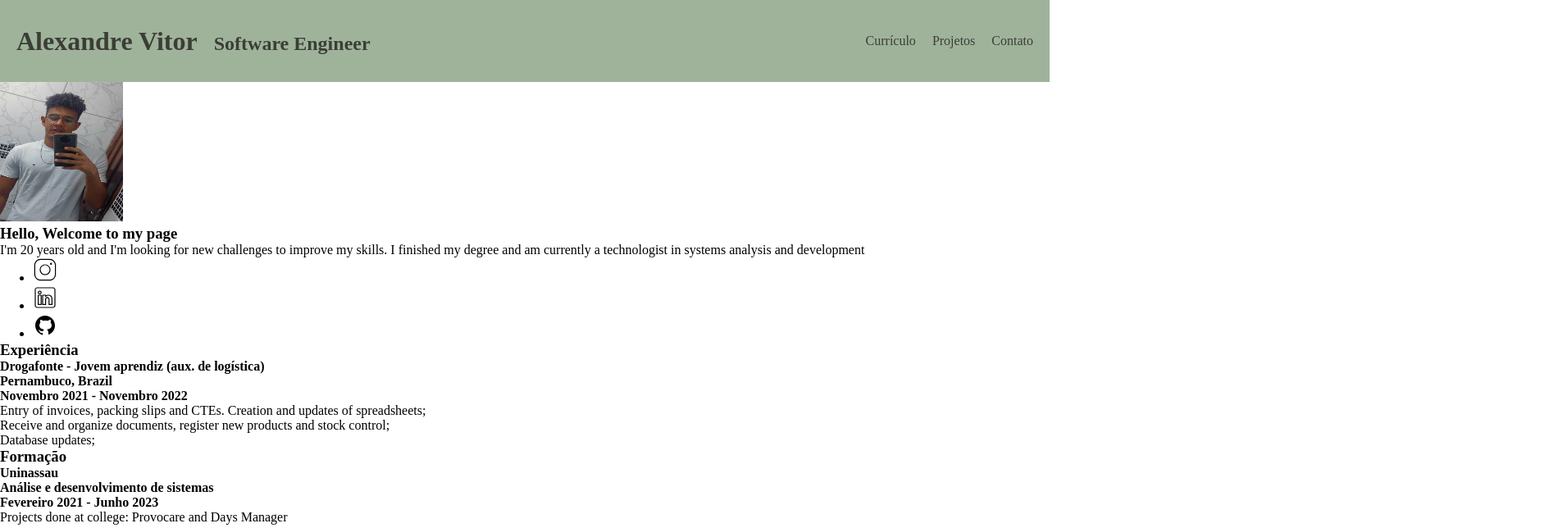
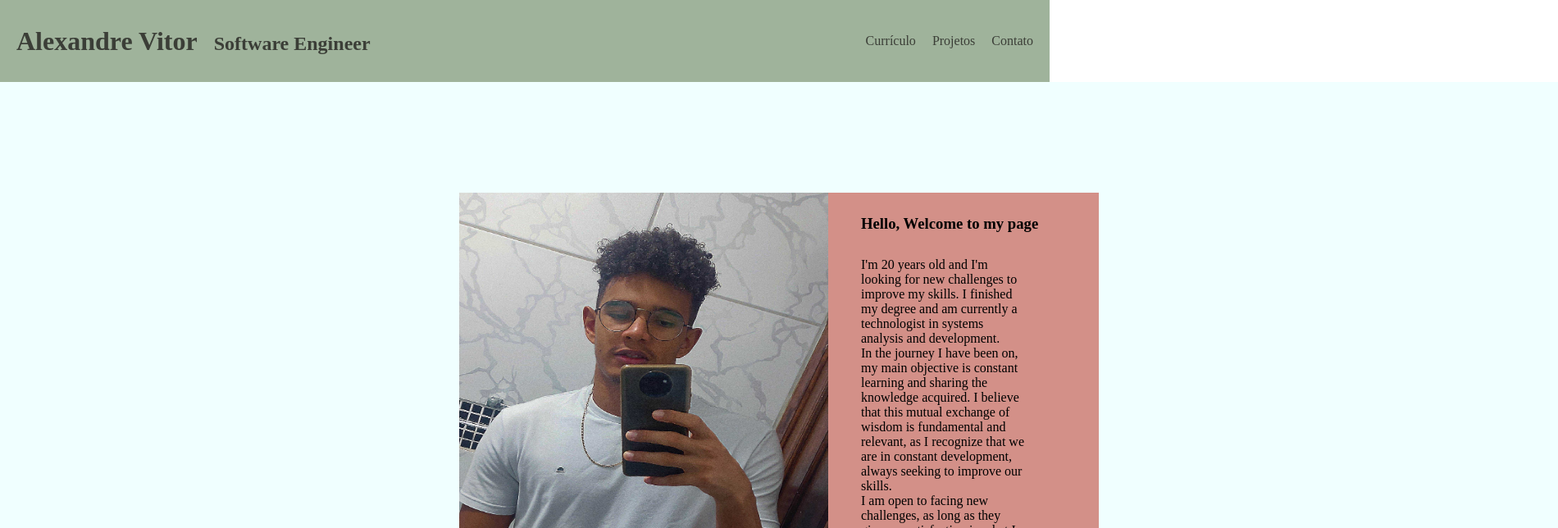
Before and after one commit to AlexandreHilario/portifolio, a React (Create React App) app: page / in a window 1280 px wide. Shown: the top 644 px of the page at 82% size, 1900 px wide, since content can reach past the window. Built offline with nearby package versions, Linux system fonts and the light colour scheme.

Commit message:
Feat: Container CSS styling

```diff
--- a/src/App.css
+++ b/src/App.css
@@ -35,7 +35,40 @@ a{
 }
 
 
+.container{
+    background-color: azure;
+    display: flex;
+    width: 1900px;
+    height: 840px;
+    flex-direction: row;
+    align-items: center;
+    justify-content: center;
+}
+
+.Card{
+    display: flex;
+    align-items: center;
+    background-color: #d39088;
+}
+
+.Card div {
+    margin-left: 40px;
+    margin-right: 40px;
+}
+
+.container div p {
+    margin-top: 30px;
+    margin-bottom: 330px;
+    width: 200px;
+    height: 100px;
+}
+
+.container div ul li {
+    display: inline;
+    margin-right: 40px;
+}
+
 img {
-    width: 150px;
-    height: 170px;
+    width: 450px;
+    height: 570px;
 }
--- a/src/App.js
+++ b/src/App.js
@@ -25,15 +25,18 @@ function App() {
           </nav>
         </div>
       </div>
-      <div className="conteiner">
+      <div className="container">
+        <div className="Card">
           <img className="image" src={image} alt="foto de perfil"></img>
           <div>
             <h3> Hello, Welcome to my page </h3>
-          <p>I'm 20 years old and I'm looking for new challenges to improve my skills. I finished my degree and am currently a technologist in systems analysis and development</p>
+            <p> I'm 20 years old and I'm looking for new challenges to improve my skills. I finished my degree and am currently a technologist in systems analysis and development.<br/>
+              In the journey I have been on, my main objective is constant learning and sharing the knowledge acquired. I believe that this mutual exchange of wisdom is fundamental and relevant, as I recognize that we are in constant development, always seeking to improve our skills.<br/>
+              I am open to facing new challenges, as long as they give me satisfaction in what I am doing. In such situations, I will be fully committed and dedicated, giving my best.</p>
             <ul>
               <li>
                 <a
-                href="https://www.instagram.com/hil4ri0"
+                  href="https://www.instagram.com/oxande_hilario"
                   target="_blank"
                   rel="noreferrer">
                   <svg xmlns="http://www.w3.org/2000/svg" x="0px" y="0px" width="30" height="30" viewBox="0 0 50 50">
@@ -63,6 +66,8 @@ function App() {
               </li>
             </ul>
           </div>
+        </div>
+
       </div>
       <section id="curriculo" className="curriculo">
         <div className="experience">
```
Lines whose indentation alone changed are shown as unchanged.
